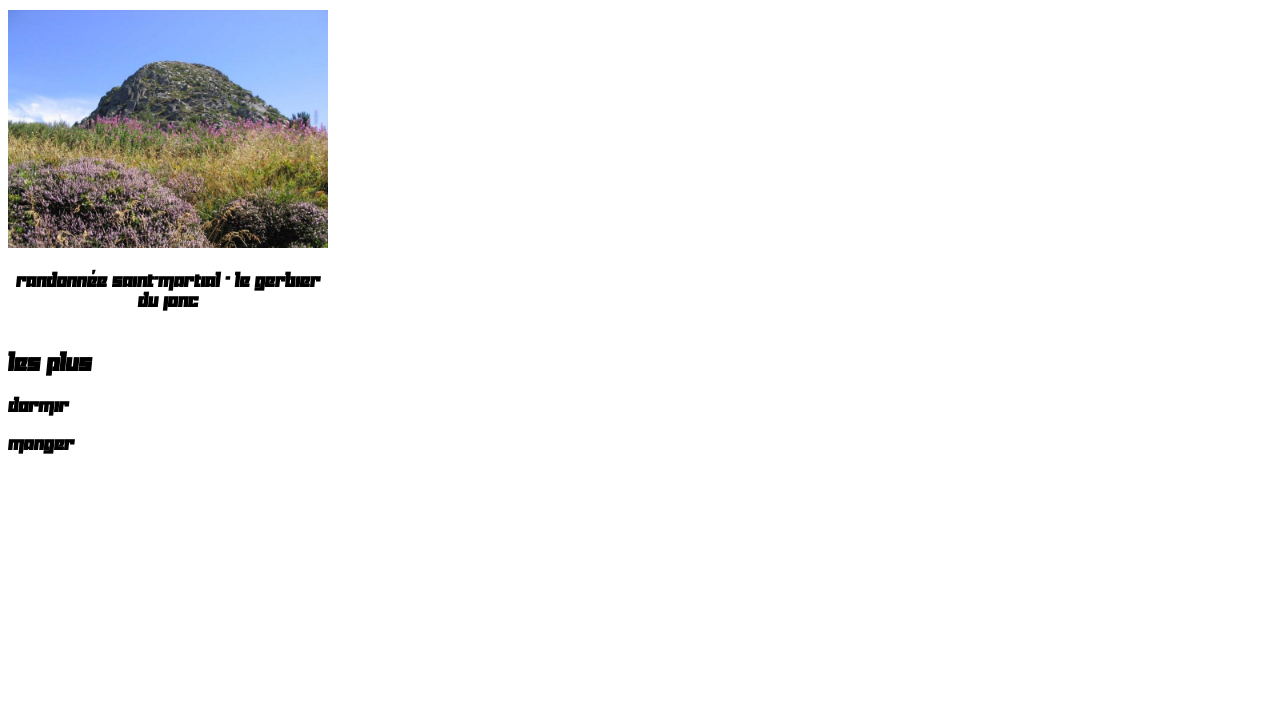
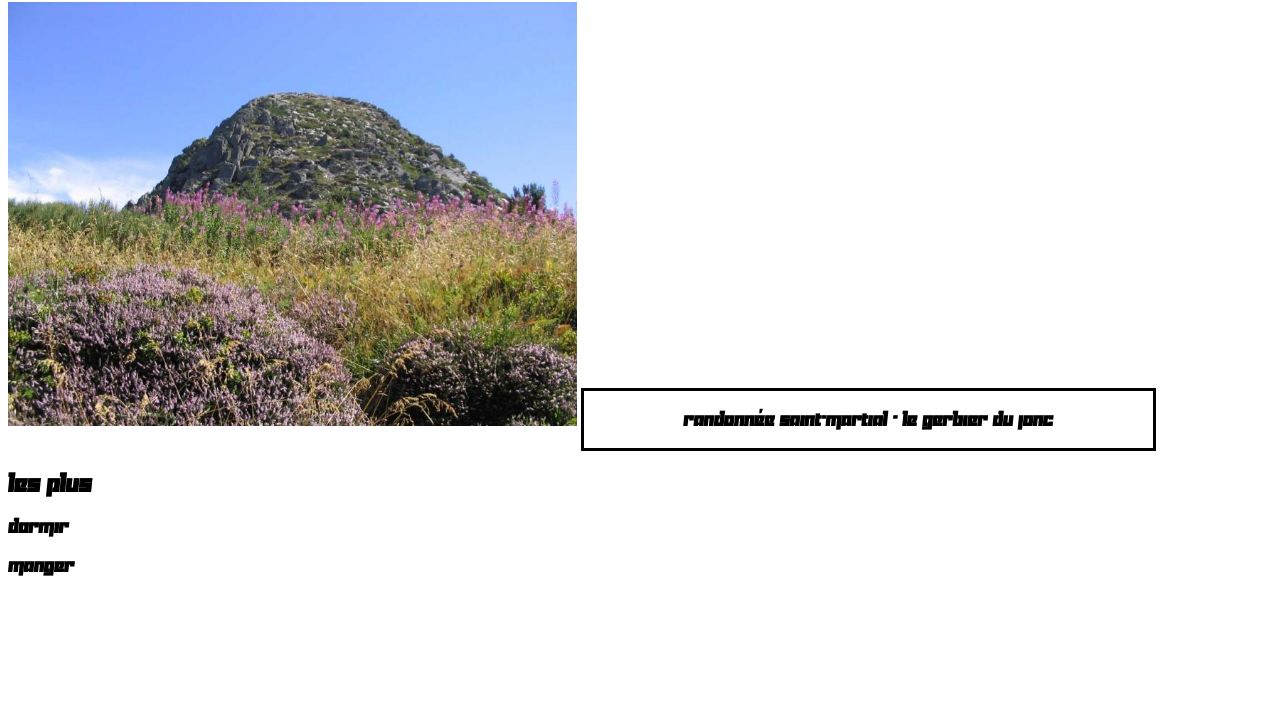
Before and after one commit to simplonve/randoapp, a plain HTML site: page rochebonne.html in a window 1280 px wide. Shown: the part 76-800 px from the top of the page. Drawn offline with Linux system fonts and the light colour scheme.

Commit message:
alignement css

```diff
--- a/rochebonne.html
+++ b/rochebonne.html
@@ -9,11 +9,13 @@
 	<title>Le chemin du facteur</title>
 </head>
 <body>
-<div class="imgettitre">
+<div class="bloc">
       <h1 class="titre">Le chemin du facteur</h1>
-     <img src="images/gerbier.jpeg" class="imagerando"/img>
-       <div >
-            <h3 class="info">Randonnée Saint-Martial - Le gerbier du Jonc</h3>
+      <div class="aligne">
+       <img src="images/gerbier.jpeg" class="imagerando"/img>
+       <div class="info">
+            <h3>Randonnée Saint-Martial - Le gerbier du Jonc</h3>
+       </div>
        </div>
  </div>
 <div>
--- a/style.css
+++ b/style.css
@@ -16,14 +16,12 @@ h1, h2, h3 {
      text-align: center;
 }
 .imagerando  {
-	width: 40%;
-
+	display: inline-block;
+	width: 45%;
 }
 .info {
-	width: 40%;
-	border: ;
-	position: relative;
+	display: inline-table;
+	border-style: solid;
+	width: 45%;
+	height: 45%;
 }
-.imgettitre {
-	display: inline-block;
-}
```
